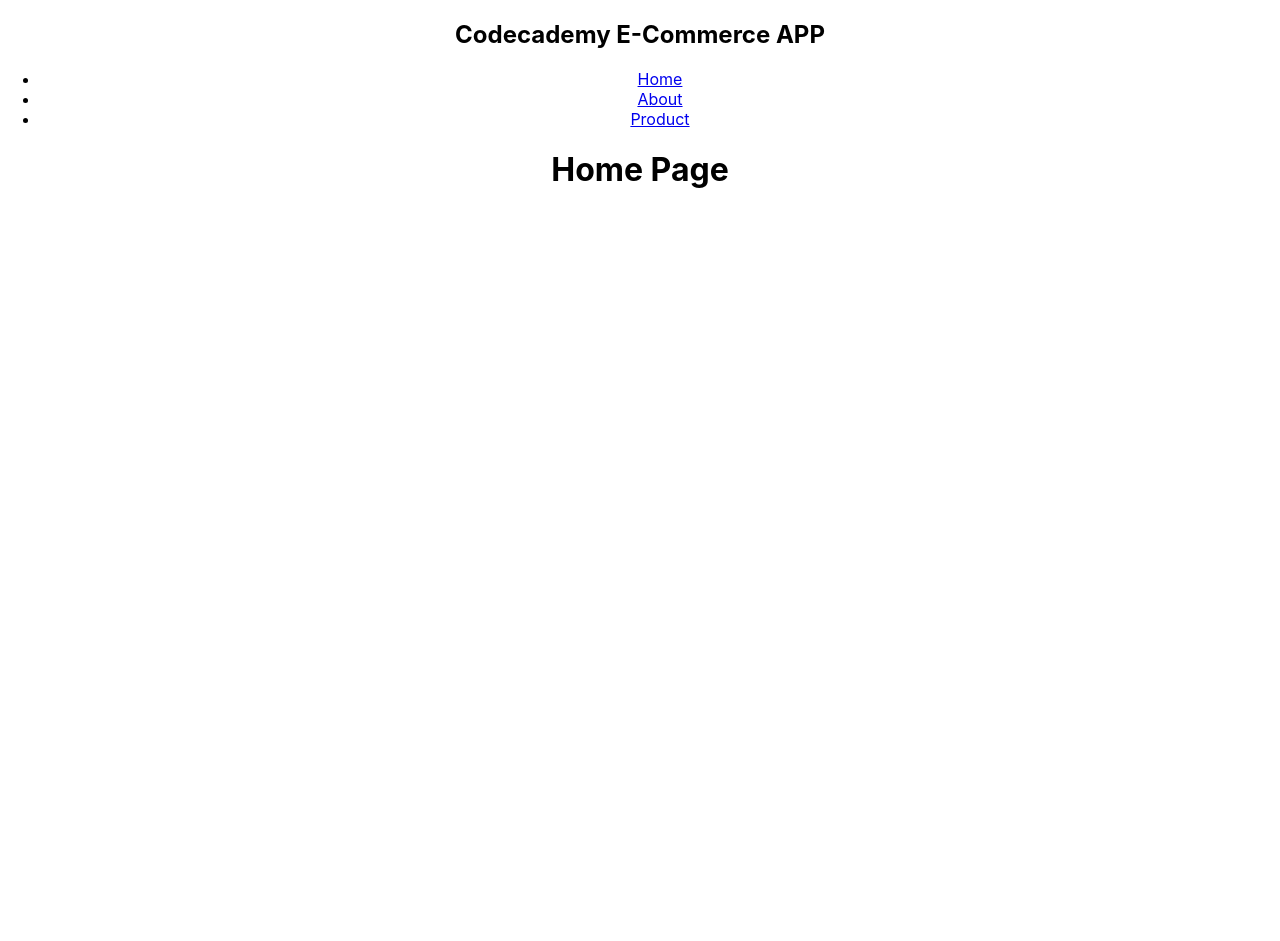
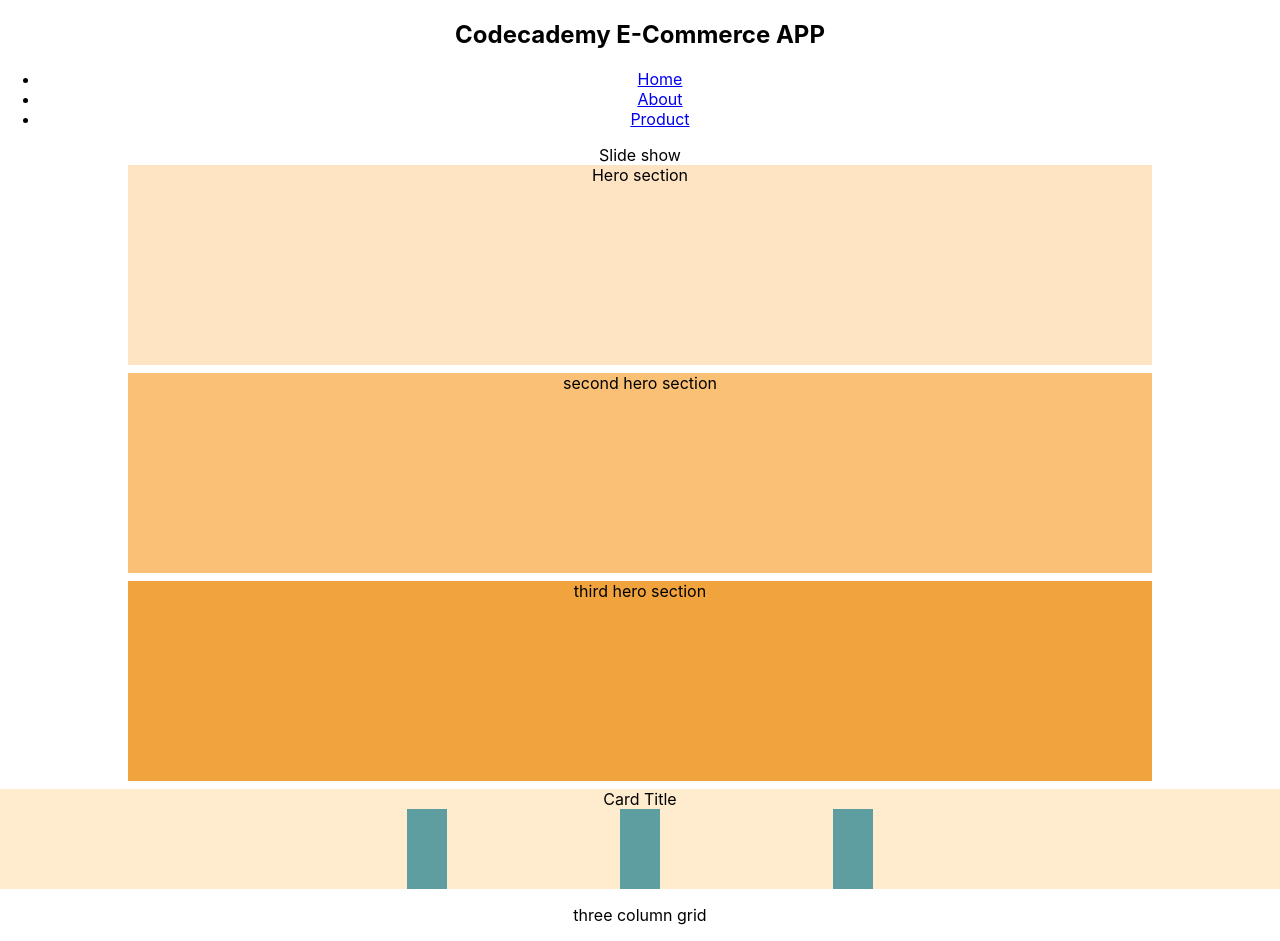
Before and after one commit to yasditta/ecommerce-app-client, a React (Create React App) app: page / in a window 1280 px wide. Before the commit the page ends 800 px from the top, so only its background shows below. Built offline with nearby package versions, Linux system fonts and the light colour scheme.

Commit message:
home component update with structre change

```diff
--- a/package.json
+++ b/package.json
@@ -10,6 +10,7 @@
     "react-dom": "^17.0.2",
     "react-router-dom": "^5.2.1",
     "react-scripts": "4.0.3",
+    "styled-components": "^5.3.1",
     "web-vitals": "^1.1.2"
   },
   "scripts": {
--- a/src/components/Home.js
+++ /dev/null
@@ -1,11 +0,0 @@
-import React from 'react'
-
-const Home = () => {
-  return (
-    <div>
-      <h1>Home Page</h1>
-    </div>
-  )
-}
-
-export default Home
--- /dev/null
+++ b/src/components/Home/Home.css
@@ -0,0 +1,46 @@
+.wrapper {
+  width: 80vw;
+  height: 100%;
+  margin: 0 auto;
+}
+
+.filler {
+  height: 1vh;
+}
+.heroOne {
+  background: bisque;
+  width: 100%;
+  height: 25vh;
+}
+.heroTwo {
+  background: rgb(250, 193, 118);
+  width: 100%;
+  height: 25vh;
+}
+
+.heroThree {
+  background: rgb(241, 164, 62);
+  width: 100%;
+  height: 25vh;
+}
+
+/* Card Section */
+
+.cardWrapper {
+  height: 100%;
+  background: blanchedalmond;
+}
+
+.cardSection {
+  width: 50vw;
+  display: flex;
+  justify-content: space-around;
+  align-items: center;
+  margin: 0 auto;
+}
+
+.card {
+  width: 40px;
+  height: 80px;
+  background: cadetblue;
+}
--- /dev/null
+++ b/src/components/Home/Home.js
@@ -0,0 +1,30 @@
+import "./Home.css";
+
+const Home = () => {
+  return (
+    <div>
+      <div className="wrapper">
+        <div className="slideShow">Slide show</div>
+        <div className="heroOne">Hero section</div>
+        <div className="filler"></div>
+        <div className="heroTwo">second hero section</div>
+        <div className="filler"></div>
+        <div className="heroThree">third hero section</div>
+        <div className="filler"></div>
+      </div>
+      <div className="cardWrapper">
+        <div className="cardTitle">Card Title</div>
+        <div className="cardSection">
+          <div className="card"></div>
+          <div className="card"></div>
+          <div className="card"></div>
+        </div>
+      </div>
+      <footer>
+        <p>three column grid</p>
+      </footer>
+    </div>
+  );
+};
+
+export default Home;
```
Also changed, not shown: src/App.js (+16 -16 lines), src/components/Navbar.js (+7 -8 lines), 1 other file (tests, documents, lock files or other folders).
